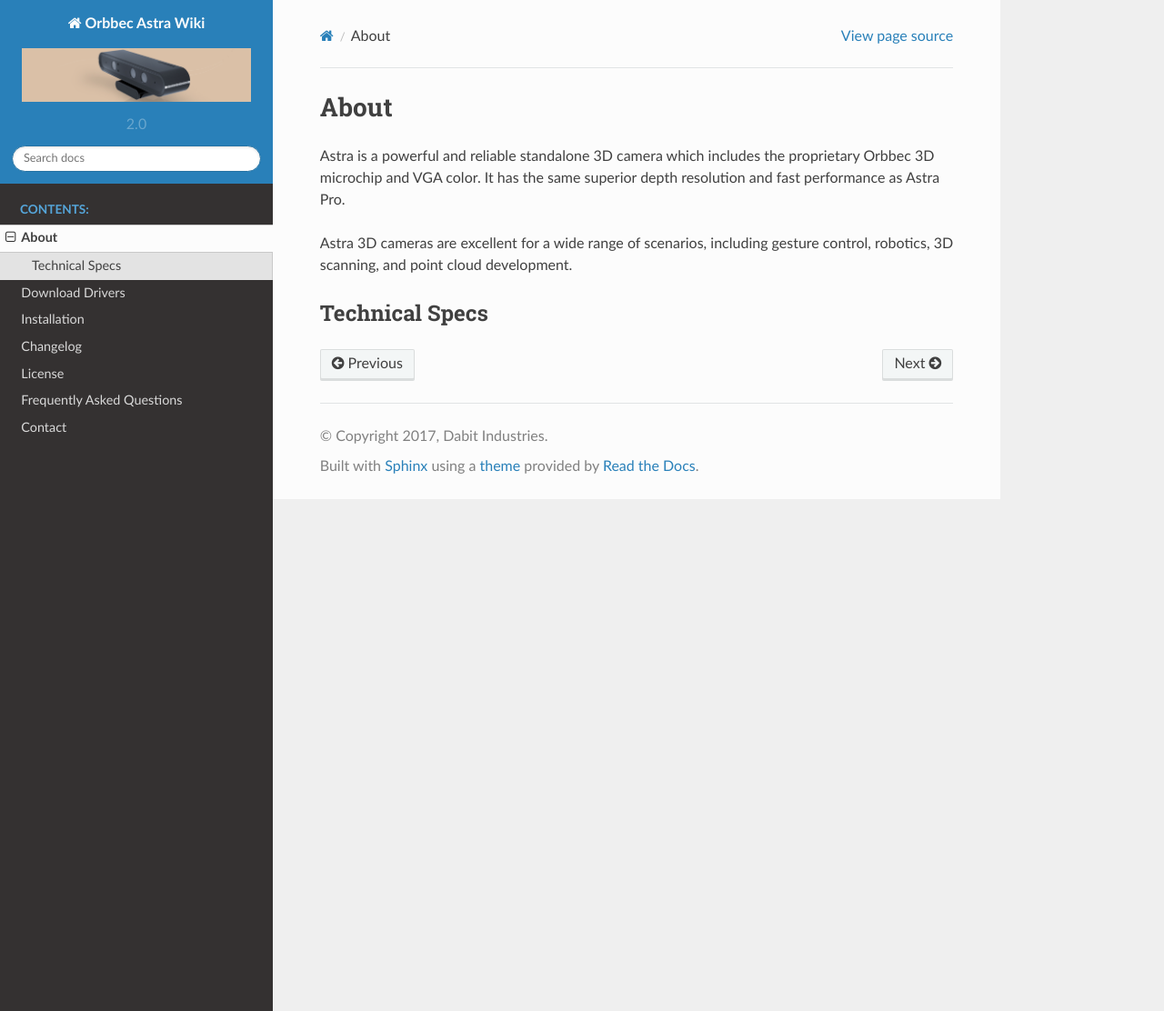
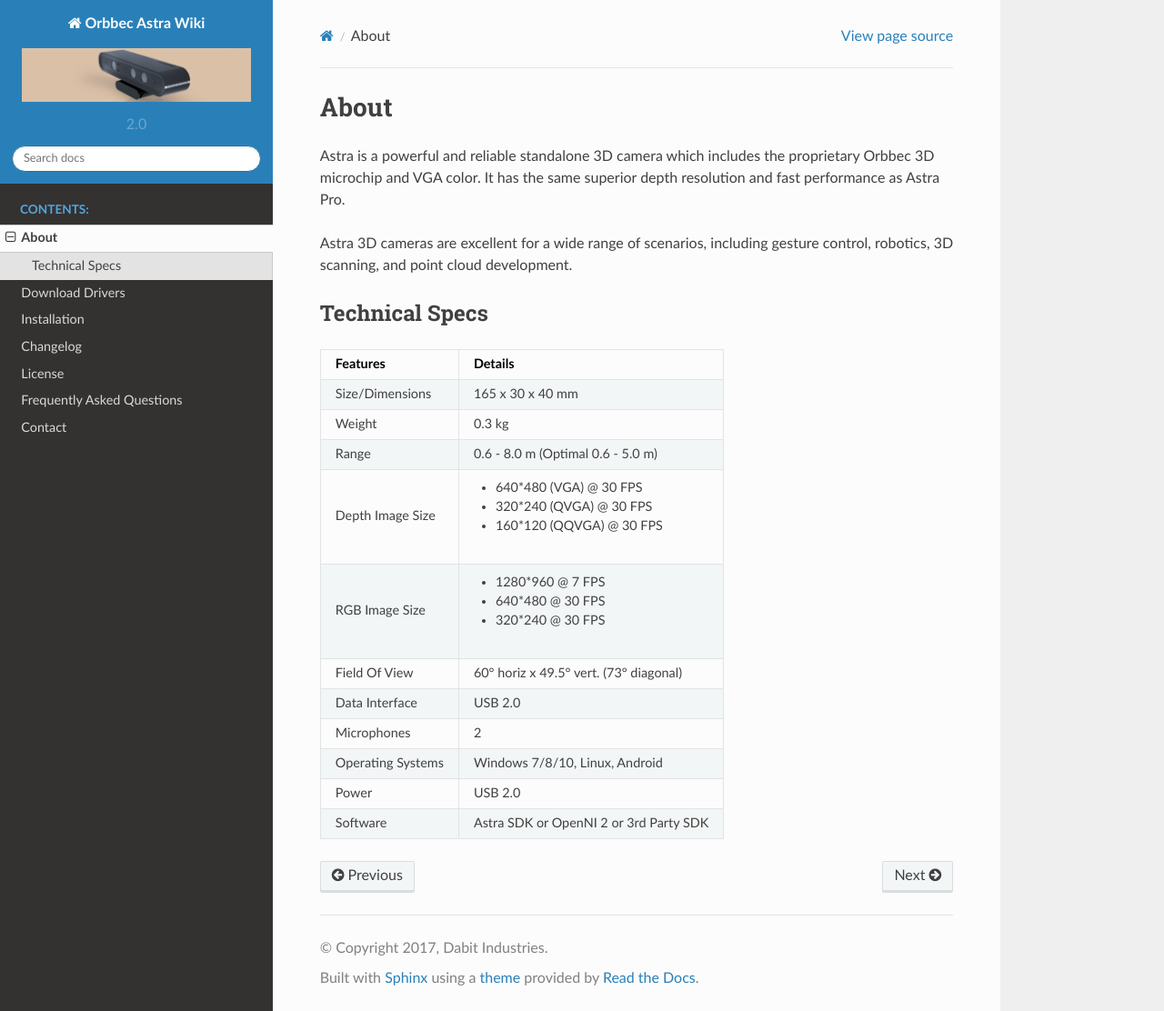
Before and after one commit to MyNameIsCosmo/astra-wiki, a Sphinx documentation site: the page built from docs/source/about.rst, in a window 1280 px wide and 1112 px high. Shown: the whole window at 91% size. Built offline with Sphinx 7.4.7 and the Read the Docs theme 2.0.0, drawn with Linux system fonts in a browser that asks for light colours.

```diff
--- a/docs/source/about.rst
+++ b/docs/source/about.rst
@@ -8,3 +8,23 @@
 
 Technical Specs
 ***************
+
+================== ========================================
+   Features           Details
+================== ========================================
+Size/Dimensions     165 x 30 x 40 mm
+Weight              0.3 kg
+Range               0.6 - 8.0 m (Optimal 0.6 - 5.0 m)
+Depth Image Size    - 640*480 (VGA) @ 30 FPS
+                    - 320*240 (QVGA) @ 30 FPS
+                    - 160*120 (QQVGA) @ 30 FPS
+RGB Image Size      - 1280*960 @ 7 FPS
+                    - 640*480 @ 30 FPS
+                    - 320*240 @ 30 FPS
+Field Of View       60° horiz x 49.5° vert. (73° diagonal)
+Data Interface      USB 2.0
+Microphones         2
+Operating Systems   Windows 7/8/10, Linux, Android
+Power               USB 2.0
+Software            Astra SDK or OpenNI 2 or 3rd Party SDK
+================== ========================================
```
Also changed, not shown: README.md (+8 -1 lines), 1 other file.
